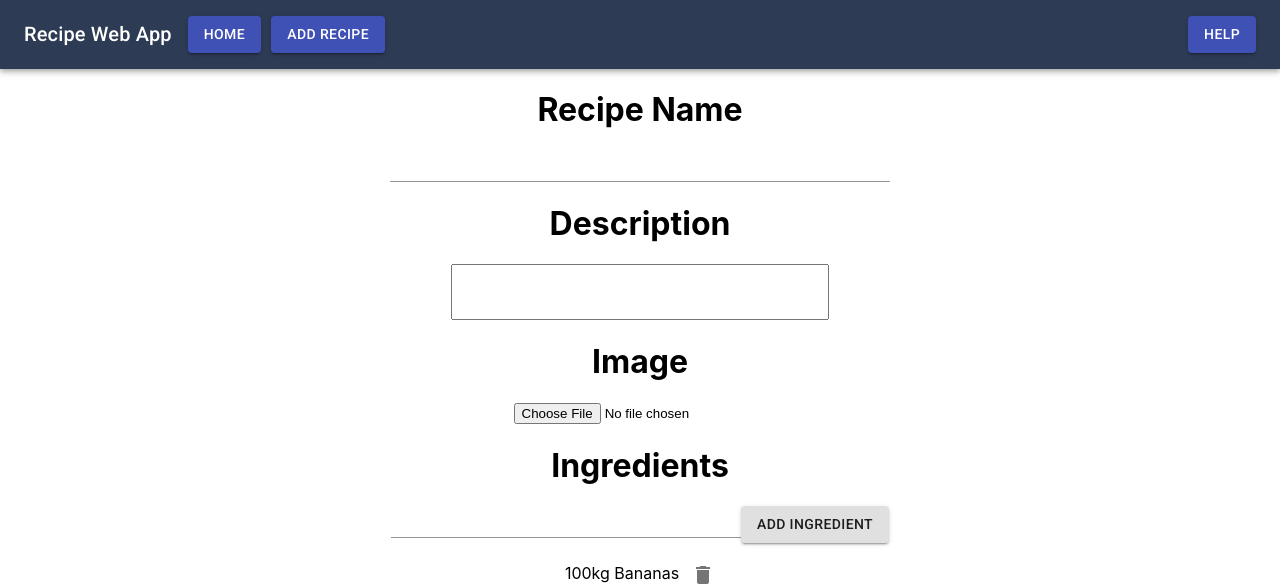
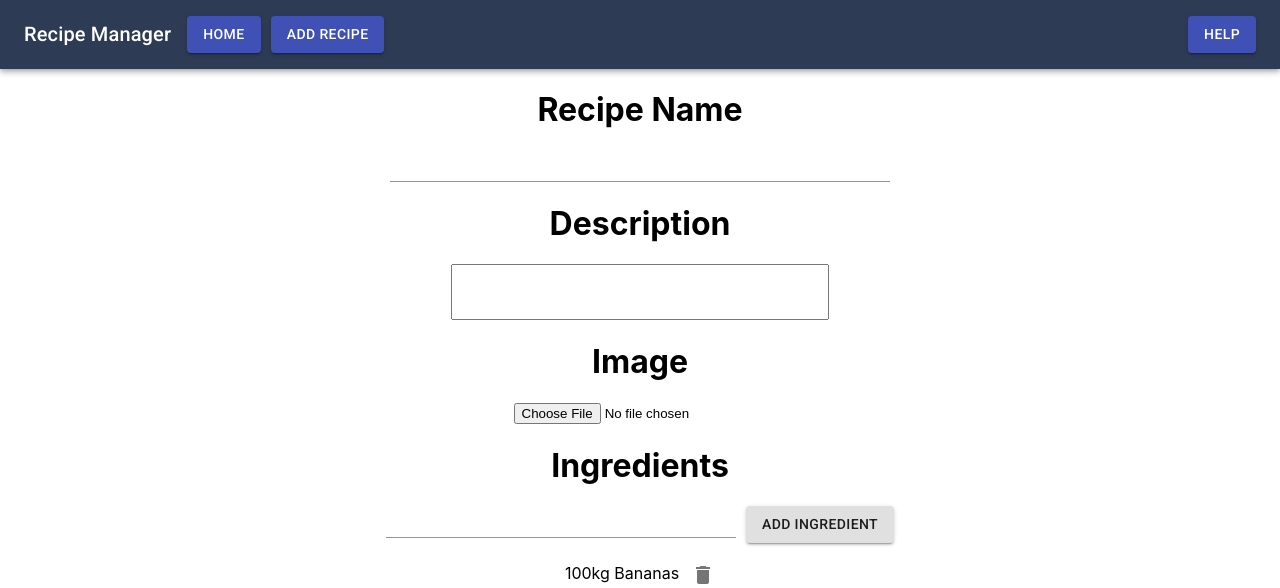
Before and after one commit to patchangg/Recipe-Web-App, a React (Create React App) app in the folder client-app/: page /AddRecipe in a window 1280 px wide. Shown: the top 588 px of the page. Built offline with nearby package versions, Linux system fonts and the light colour scheme.

Commit message:
Refactoring: Remove underline from buttons + added margins to form items

```diff
--- a/client-app/public/index.html
+++ b/client-app/public/index.html
@@ -9,7 +9,7 @@
       name="description"
       content="Web site created using create-react-app"
     />
-    <link rel="apple-touch-icon" href="%PUBLIC_URL%/logo192.png" />
+    <link rel="apple-touch-icon" href="%PUBLIC_URL%/apple-touch-icon.png" />
     <!--
       manifest.json provides metadata used when your web app is installed on a
       user's mobile device or desktop. See https://developers.google.com/web/fundamentals/web-app-manifest/
@@ -24,7 +24,7 @@
       work correctly both with client-side routing and a non-root public URL.
       Learn how to configure a non-root public URL by running `npm run build`.
     -->
-    <title>Recipe Website</title>
+    <title>Recipe Manager</title>
   </head>
   <body>
     <!-- Fonts to support Material Design -->
--- a/client-app/src/AddRecipe.js
+++ b/client-app/src/AddRecipe.js
@@ -3,6 +3,7 @@ import DeleteIcon from '@material-ui/icons/Delete';
 import IconButton from '@material-ui/core/IconButton';
 import TextField from '@material-ui/core/TextField';
 import Button from '@material-ui/core/Button';
+import { spacing } from '@material-ui/system';
 
 export default function AddRecipe() {
 
@@ -20,7 +21,7 @@ export default function AddRecipe() {
                         type="file"
                   />
                   <h1>Ingredients</h1>
-                  <TextField style = {{width: "350px"}}/>
+                  <TextField style = {{width: "350px", marginRight: "10px"}}/>
                   <Button variant="contained">Add Ingredient</Button>
                   <List>100kg Bananas
                   <IconButton edge="end" aria-label="delete">
--- a/client-app/src/Navbar.js
+++ b/client-app/src/Navbar.js
@@ -22,15 +22,15 @@ export default function RecipeList() {
             <div className={classes.root}>
                   <AppBar position="static" style={{ background: '#2E3B55' }}>
                   <Toolbar>
-                        <Typography variant="h6">Recipe Web App  </Typography>
+                        <Typography variant="h6">Recipe Manager</Typography>
                         <Typography variant="h6" className={classes.title}>
                         <Box m={2}>
-                        <Link to="/"><Button variant="contained" color="primary">Home</Button></Link>
+                        <Link to="/" style={{ textDecoration: 'none' }}><Button variant="contained" color="primary">Home</Button></Link>
                         &nbsp;&nbsp;
-                        <Link to="/AddRecipe"><Button variant="contained" color="primary">Add Recipe</Button></Link>
+                        <Link to="/AddRecipe" style={{ textDecoration: 'none' }}><Button variant="contained" color="primary">Add Recipe</Button></Link>
                         </Box>
                         </Typography>
-                        <Link to="/HelpRecipe"><Button variant="contained" color="primary">Help</Button></Link>
+                        <Link to="/HelpRecipe" style={{ textDecoration: 'none' }}><Button variant="contained" color="primary">Help</Button></Link>
                   </Toolbar>
                   </AppBar>
             </div>
```
Also changed, not shown: 38 other files (tests, documents, lock files or other folders).
